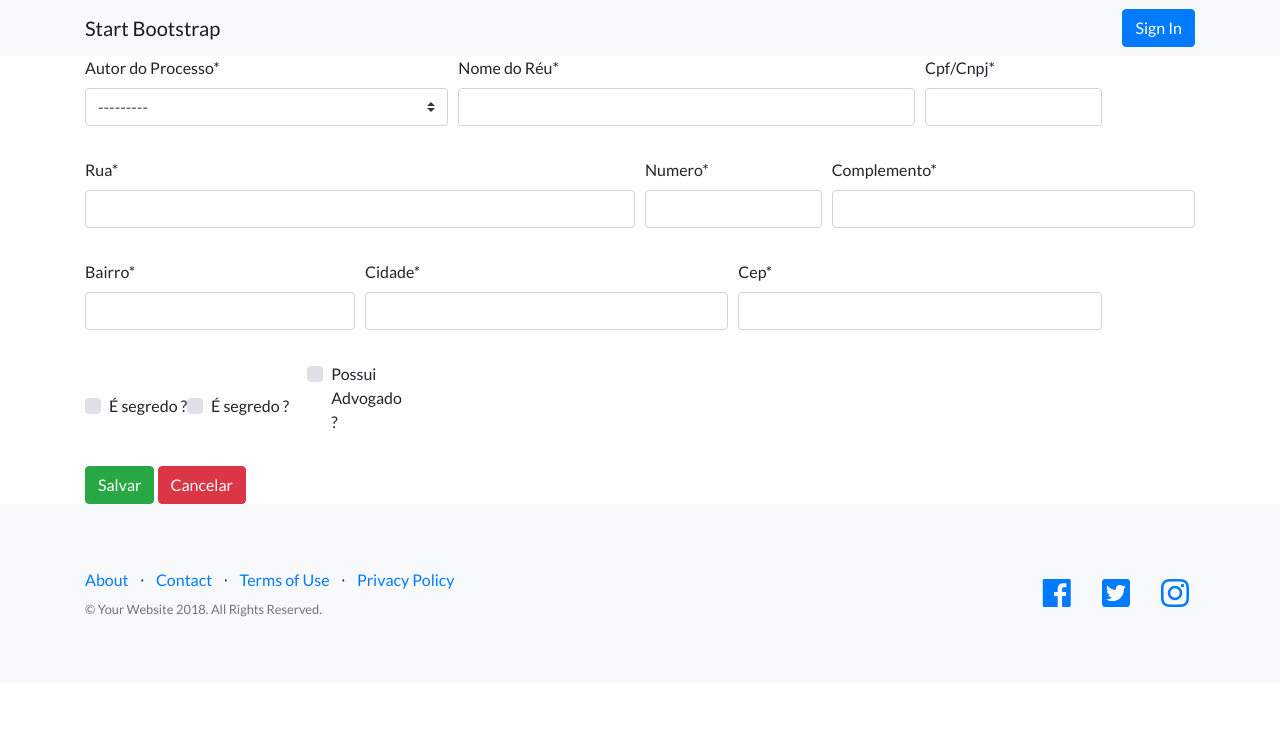
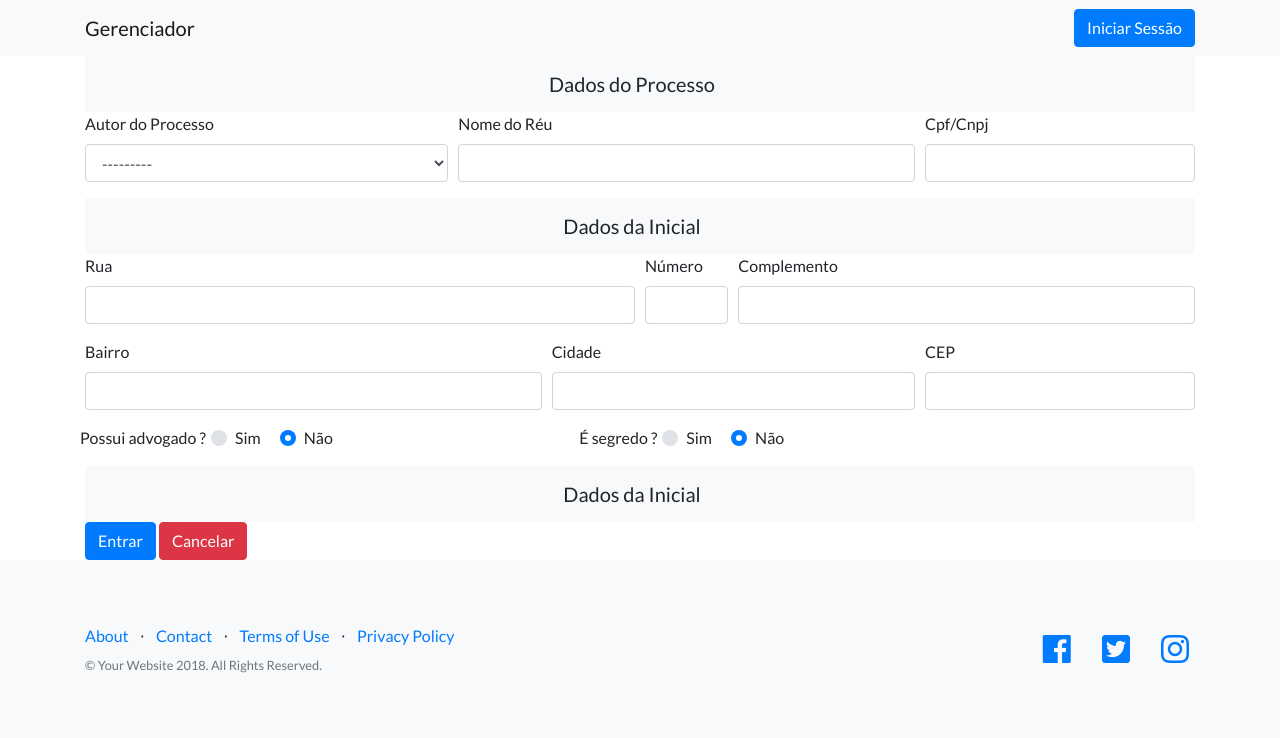
Before and after one commit to AlexandreVictor/MeuSiteV2, a Django app: page /Gerenciador/CadastroProcesso in a window 1280 px wide. Shown: the top 738 px of the page. Run offline with Django 3.2, Linux system fonts and the light colour scheme; data comes from the database, SQL or seed files in the repository; both versions use the stored data as it was after the commit; some libraries are stand-ins or nearby versions.

Commit message:
novas atualizações

```diff
--- a/Gerenciador/forms.py
+++ b/Gerenciador/forms.py
@@ -1,102 +1,12 @@
 # -*- coding: utf-8 -*-
 from django import forms
-from crispy_forms.helper import FormHelper
-from crispy_forms.layout import *
-from crispy_forms.bootstrap import *
 from .models import *
+class Cad_Form(forms.ModelForm):
 
-class CadProcessoForm(forms.ModelForm):
+    segredo = forms.RadioSelect()
+    advogado = forms.RadioSelect()
+    complemento = forms.CharField(required = False)
     class Meta:
         model = cadastro
-        exclude = ['data_inclusao']
-        labels = {
-                 'fk_autor' : 'Autor do Processo',
-                 'reu' : 'Nome do Réu',
-                 'documento' : 'Cpf/Cnpj',
-                 'advogado' : 'Possui Advogado ?',
-                 'segredo':'É segredo ?'
-
-        }
-
-
-    helper = FormHelper()
-    helper.form_id = 'id-RelatorioForm'
-    helper.form_method = 'post'
-    #helper.form_class = 'post-form'
-    #Remove o label
-    #helper.form_show_labels = False
-    form_style = 'inline'
-    helper.layout = Layout (Div(''
-                                ,Div('',
-                                        Field('fk_autor', )
-                                       ,css_class = 'form-group col-md-4')
-                                ,Div('',
-                                        Field('reu', )
-                                        ,css_class = 'form-group col-md-5')
-                                ,Div('',
-                                        Field('documento', )
-                                        ,css_class = 'form-group col-md-2')
-                            ,css_class = 'form-row'),
-                            Div(''
-                               ,Div('',
-                                       Field('rua',)
-                                      ,css_class = 'form-group col-md-6')
-                               ,Div('',
-                                       Field('numero',)
-                                      ,css_class = 'form-group col-md-2')
-                               ,Div('',
-                                       Field('complemento',)
-                                      ,css_class = 'form-group col-md-4')
-                            ,css_class = 'form-row'),
-                            Div(''
-                               ,Div('',
-                                       Field('bairro',)
-                                      ,css_class = 'form-group col-md-3')
-                               ,Div('',
-                                       Field('cidade',)
-                                      ,css_class = 'form-group col-md-4')
-                               ,Div('',
-                                       Field('cep',)
-                                      ,css_class = 'form-group col-md-4')
-                            ,css_class = 'form-row'),
-                            Div('',
-                                Field('segredo',type ='radio', id ='1',css_class = 'btn btn-secondary' ),  #css_class='btn btn-secondary')
-                                Field('segredo',type ='radio', id ='2',css_class = 'btn btn-secondary' )  #css_class='btn btn-secondary')
-                            ,css_class="btn-group btn-group-toggle" #data-toggle="buttons"
-                            ),
-                            Div('',
-                                Div('',
-                                       Field('advogado',)
-                                      ,css_class = 'form-group col-md-4')
-                            ,css_class = 'btn-group btn-group-toggle'),
-                            ButtonHolder(
-                                Submit('submit', 'Salvar', css_class='btn btn-success'),
-                                Submit('cancel', 'Cancelar', css_class='btn btn-danger')),
-                            )
-
-'''
-
-  <div class="btn-group btn-group-toggle" data-toggle="buttons">
-  <label class="btn btn-secondary active">
-    <input type="radio" name="options" id="option1" autocomplete="off" checked> Active
-  </label>
-  <label class="btn btn-secondary">
-    <input type="radio" name="options" id="option2" autocomplete="off"> Radio
-  </label>
-  <label class="btn btn-secondary">
-    <input type="radio" name="options" id="option3" autocomplete="off"> Radio
-  </label>
-</div>
-
-<div class="btn-group btn-group-toggle" >
-    <div class="form-group">
-     <div id="div_id_segredo" class="form-check">
-         <label for="1" class="form-check-label">
-         <input type="checkbox" name="segredo" class="btn btn-secondary checkboxinput form-check-input" type="radio" id="1">
-                    É segredo ?
-         </label>
-        </div>
-    </div>
-
-
- '''
+    # Campos que estarão no form
+        fields = '__all__'
--- a/Gerenciador/models.py
+++ b/Gerenciador/models.py
@@ -24,8 +24,8 @@ class cadastro (models.Model):
     cep = models.CharField(max_length=8)
     numero_processo = models.IntegerField()
     #segredo = models.IntegerField(default=0)
-    segredo = models.BooleanField(default=False ,verbose_name='Segredo ?')
-    advogado= models.BooleanField(default=False ,verbose_name='Tem advogado ?')
+    segredo = models.IntegerField(default=0 ,verbose_name='Segredo ?')
+    advogado= models.IntegerField(default=0 ,verbose_name='Tem advogado ?')
     data_inclusao = models.DateTimeField(auto_now=True, verbose_name ='Incluido em')
     fk_conta =  models.IntegerField(default=0)
 
--- a/Gerenciador/templates/Gerenciador/FormCad.html
+++ /dev/null
@@ -1,10 +0,0 @@
-{% extends 'Gerenciador/base.html' %}
-
-
-
-
-{% load crispy_forms_tags %}
-
-{% block content %}
-    {% crispy form %}
-{% endblock %}
--- /dev/null
+++ b/Gerenciador/templates/Gerenciador/Frm_Cad_Processo.html
@@ -0,0 +1,99 @@
+{% extends 'Gerenciador/base.html' %}
+
+{% load widget_tweaks%}
+
+{% block content %}
+
+
+<form>
+    <nav class="navbar navbar-light bg-light static-top">
+        <div class="container justify-content-center">
+          <a class="navbar-brand justify-content-center">Dados do Processo</a>
+        </div>
+    </nav>
+  <div class="form-row">
+    <div class="form-group col-md-4">
+      <label for="inputautor">Autor do Processo</label>
+            {% render_field form.fk_autor class+="form-control"%}
+    </div>
+    <div class="form-group col-md-5">
+      <label for="inputnomereu">Nome do Réu</label>
+      {% render_field form.reu class+="form-control"%}
+    </div>
+    <div class="form-group col-md-3">
+        <label for="inputdocumento">Cpf/Cnpj</label>
+        {% render_field form.documento class+="form-control"%}
+      </div>
+  </div>
+    <nav class="navbar navbar-light bg-light static-top">
+        <div class="container justify-content-center">
+          <a class="navbar-brand justify-content-center">Dados da Inicial</a>
+        </div>
+    </nav>
+  <div class="form-row">
+    <div class="form-group col-md-6">
+      <label for="inputrua">Rua</label>
+            {% render_field form.rua class+="form-control"%}
+    </div>
+    <div class="form-group col-md-1">
+      <label for="inputnumero">Número</label>
+      {% render_field form.numero class="form-control"%}
+    </div>
+    <div class="form-group col-md-5">
+        <label for="inputcomplemento">Complemento</label>
+        {% render_field form.complemento class+="form-control" id="inputcomplemento" %}
+      </div>
+  </div>
+  <div class="form-row">
+    <div class="form-group col-md-5">
+      <label for="inputbairro">Bairro</label>
+            {% render_field form.bairro class+="form-control"%}
+    </div>
+    <div class="form-group col-md-4">
+      <label for="inputcidade">Cidade</label>
+      {% render_field form.cidade class+="form-control" %}
+    </div>
+    <div class="form-group col-md-3">
+        <label for="inputcep">CEP</label>
+        {% render_field form.cep class+="form-control"%}
+      </div>
+  </div>
+  <!-- <fieldset class="form-row"> -->
+    <div class="form-row">
+      <label class="">Possui advogado ?</label>
+      <div class="form-group col-md-4">
+        <div class="custom-control custom-radio custom-control-inline">
+            {% render_field form.advogado class+="custom-control-input" id="possuiadv1" type="radio" value="1"%}
+            <label class="custom-control-label" for="possuiadv1">Sim</label>
+        </div>
+        <div class="custom-control custom-radio custom-control-inline">
+            {% render_field form.advogado class+="custom-control-input" id="possuiadv2" type="radio" value="0" checked="checked"%}
+            <label class="custom-control-label" for="possuiadv2" checked>Não</label>
+        </div>
+      </div>
+    <!-- </div>
+     <div class="form-row"> -->
+      <label class="">É segredo ?</label>
+      <div class="form-group col-md-4">
+        <div class="custom-control custom-radio custom-control-inline">
+            {% render_field form.segredo class+="custom-control-input" id="segredo1" type="radio" value="1"%}
+            <label class="custom-control-label" for="segredo1">Sim</label>
+        </div>
+        <div class="custom-control custom-radio custom-control-inline">
+            {% render_field form.segredo class+="custom-control-input" id="segredo2" type="radio" value="0" checked="checked"%}
+            <label class="custom-control-label" for="segredo2" checked>Não</label>
+        </div>
+      </div>
+    </div>
+    <nav class="navbar navbar-light bg-light static-top">
+        <div class="container justify-content-center">
+          <a class="navbar-brand justify-content-center">Dados da Inicial</a>
+        </div>
+    </nav>
+  <button type="submit" class="btn btn-primary">Entrar</button>
+  <button type="submit" class="btn btn-danger">Cancelar</button>
+</form>
+
+
+
+{% endblock %}
--- a/Gerenciador/templates/Gerenciador/base.html
+++ b/Gerenciador/templates/Gerenciador/base.html
@@ -32,8 +32,8 @@
     <!-- Navigation -->
     <nav class="navbar navbar-light bg-light static-top">
       <div class="container">
-        <a class="navbar-brand" href="#">Start Bootstrap</a>
-        <a class="btn btn-primary" href="#">Sign In</a>
+        <a class="navbar-brand" href="#">Gerenciador</a>
+        <a class="btn btn-primary" href="#">Iniciar Sessão</a>
       </div>
     </nav>
 
--- a/Gerenciador/urls.py
+++ b/Gerenciador/urls.py
@@ -3,6 +3,6 @@ from . import views
 
 urlpatterns = [
     path('', views.index, name='index'),
-    path('CadastroProcesso', views.cadProcesso, name='cadProcesso'),
+    path('CadastroProcesso', views.FrmCadastro, name='FrmCadastro'),
 
 ]
--- a/Gerenciador/views.py
+++ b/Gerenciador/views.py
@@ -4,18 +4,11 @@ from django.template import loader
 from .forms import *
 from .models import *
 from django.shortcuts import redirect
-from django.views.generic import CreateView
 # Create your views here.
-
 
 def index(request):
     context = {'teste' : None}
     return render(request, 'Gerenciador/base.html', context)
-
-
-#def cadProcesso(request):
-    #context = {'teste' : None}
- #   return render(request, 'Gerenciador/FormCad.html',{'CadProcessoForm': CadProcessoForm()})
 
 def cadProcesso(request):
 
@@ -29,3 +22,19 @@ def cadProcesso(request):
             form = CadProcessoForm()
 
     return render(request, 'Gerenciador/FormCad.html',{'form': CadProcessoForm()})
+
+
+def FrmCadastro(request):
+    errors = []
+    if request.method == 'POST':
+        form = Cad_Form(request.POST)
+        dados = form.data
+        Relatorios = form.save(commit=False)
+        if Cad_Form.valida_nome(form, dados['nome_relatorio']) is False:
+            print('Entrou no if')
+            errors = []
+            errors.append('O nome já está cadastrado')
+            return render(request, 'GerenciadordeRotinas/Cad_Relatorio.html',{'form': Cad_Form(),'errors': errors})
+    else:
+        form = Cad_Form()
+    return render(request, 'Gerenciador/Frm_Cad_Processo.html', {'form': Cad_Form()})
--- a/MeuSite/settings.py
+++ b/MeuSite/settings.py
@@ -39,7 +39,7 @@ INSTALLED_APPS = [
     'django.contrib.sessions',
     'django.contrib.messages',
     'django.contrib.staticfiles',
-    'crispy_forms',
+    'widget_tweaks'
 ]
 
 MIDDLEWARE = [
@@ -116,8 +116,6 @@ USE_L10N = True
 
 USE_TZ = True
 
-CRISPY_TEMPLATE_PACK  = 'bootstrap4'
-
 
 # Static files (CSS, JavaScript, Images)
 # https://docs.djangoproject.com/en/2.1/howto/static-files/
```
Also changed, not shown: Gerenciador/migrations/0005_auto_20181026_2307.py (added), db.sqlite3.
